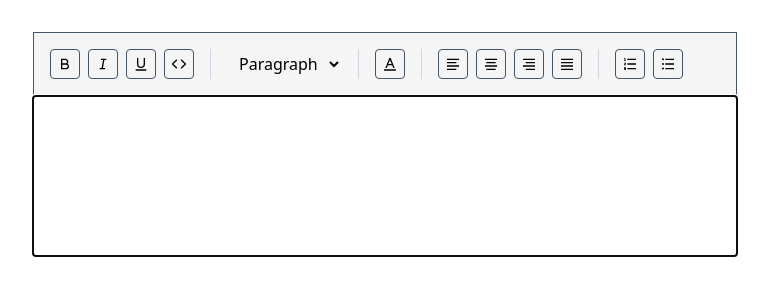
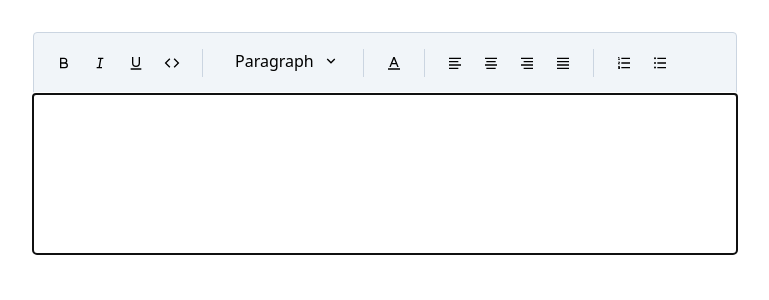
Before and after one commit to putraridho/next-rte-slate, a Next.js app: page / in a window 1280 px wide. Shown: the top 300 px of the page, without its empty margins (255-1024 px from the left). Built offline with nearby package versions, Linux system fonts and the light colour scheme.

Commit message:
custom rte update style

```diff
--- a/components/FontColor/index.tsx
+++ b/components/FontColor/index.tsx
@@ -12,7 +12,9 @@
 			<div className="relative">
 				<label htmlFor="font-color" style={{ color: color || "#000000" }}>
 					<div
-						className="border rounded border-slate-600 p-1.5"
+						role="button"
+						tabIndex={0}
+						className="hover:bg-slate-200 rounded p-1.5 duration-200 ease-out"
 						title={"Text color: " + color}
 					>
 						<RiFontColor />
--- a/components/RichTextEditor/index.tsx
+++ b/components/RichTextEditor/index.tsx
@@ -38,7 +38,7 @@
 			<Editable
 				renderElement={renderElement}
 				renderLeaf={renderLeaf}
-				className="p-4 min-h-[10rem] border border-t-0 border-slate-600"
+				className="p-4 min-h-[10rem] border border-t-0 rounded-b border-slate-200"
 				autoFocus
 				onKeyDown={(e) => {
 					if (e.ctrlKey) {
--- a/components/Select/index.tsx
+++ b/components/Select/index.tsx
@@ -1,11 +1,12 @@
-import { SelectHTMLAttributes } from "react";
+import React, { HTMLAttributes } from "react";
 import { useSlate } from "slate-react";
 
 import { checkBlock, heading_menu, toggleBlock } from "@helpers";
 
-import { ICustomElement } from "../type";
+import { Menu, Transition } from "@headlessui/react";
+import { RiArrowDownSLine } from "react-icons/ri";
 
-interface SelectProps extends SelectHTMLAttributes<HTMLSelectElement> {}
+interface SelectProps extends HTMLAttributes<HTMLDivElement> {}
 
 export function Select({ className, ...props }: SelectProps) {
 	const editor = useSlate();
@@ -15,16 +16,46 @@
 	const active = found?.format || "paragraph";
 
 	return (
-		<select
-			value={active}
-			className={["px-2 bg-transparent", className].join(" ").trim()}
-			onChange={(e) => {
-				toggleBlock(
-					editor,
-					(e.target.value as ICustomElement["type"]) || "paragraph"
-				);
-			}}
-			{...props}
-		/>
+		<Menu as="div" className="relative">
+			<Menu.Button className="relative pl-4 pr-8 w-32 text-left">
+				{found?.title || "Paragraph"}
+				<RiArrowDownSLine className="absolute top-1/2 right-2 -translate-y-1/2" />
+			</Menu.Button>
+			<Transition
+				as={React.Fragment}
+				enter="transition ease-out duration-100"
+				enterFrom="transform opacity-0 -translate-y-1"
+				enterTo="transform opacity-100 translate-y-0"
+				leave="transition ease-in duration-75"
+				leaveFrom="transform opacity-100 translate-y-0"
+				leaveTo="transform opacity-0 -translate-y-1"
+			>
+				<Menu.Items
+					as="div"
+					className="absolute top-full flex flex-col gap-1 py-2 px-2 rounded bg-slate-100 border border-slate-300 translate-y-2 z-40"
+				>
+					{heading_menu.map(({ title, format }) => (
+						<Menu.Item
+							key={format}
+							as="div"
+							className="px-2 py-0.5 rounded whitespace-nowrap cursor-pointer hover:bg-slate-200"
+							onClick={() => {
+								toggleBlock(editor, format);
+							}}
+						>
+							{format === "h1" ? (
+								<h1>{title}</h1>
+							) : format === "h2" ? (
+								<h2>{title}</h2>
+							) : format === "h3" ? (
+								<h3>{title}</h3>
+							) : (
+								<p>{title}</p>
+							)}
+						</Menu.Item>
+					))}
+				</Menu.Items>
+			</Transition>
+		</Menu>
 	);
 }
--- a/components/ToolbarButton/index.tsx
+++ b/components/ToolbarButton/index.tsx
@@ -6,10 +6,10 @@
 
 export function ToolbarButton({ active, ...props }: IToolbarButton) {
 	let className = useMemo(() => {
-		let string = "border rounded border-slate-600 p-1.5";
+		let string = "hover:bg-slate-200 active:bg-slate-300 rounded p-1.5 duration-200 ease-out";
 
 		if (active) {
-			string += " text-white bg-slate-600";
+			string += " text-slate-600 bg-slate-300 hover:bg-slate-300 ease-in";
 		}
 
 		return string;
--- a/components/Toolbars/index.tsx
+++ b/components/Toolbars/index.tsx
@@ -21,7 +21,7 @@
 	const editor = useSlate();
 
 	return (
-		<div className="flex flex-wrap border border-slate-600 px-4 py-4 gap-4 bg-neutral-100">
+		<div className="flex flex-wrap border border-slate-300 rounded-t px-4 py-4 gap-4 bg-slate-100">
 			<div className="flex gap-2">
 				{toggle_menu.map(({ format, title, Icon }) => (
 					<ToolbarButton
--- a/package.json
+++ b/package.json
@@ -10,6 +10,7 @@
 		"format": "prettier --write \"**/*.(js|jsx|ts|tsx|css|scss|json)\""
 	},
 	"dependencies": {
+		"@headlessui/react": "^1.7.4",
 		"@types/node": "18.11.9",
 		"@types/react": "18.0.25",
 		"@types/react-dom": "18.0.9",
```
Also changed, not shown: 1 other file (tests, documents, lock files or other folders).
